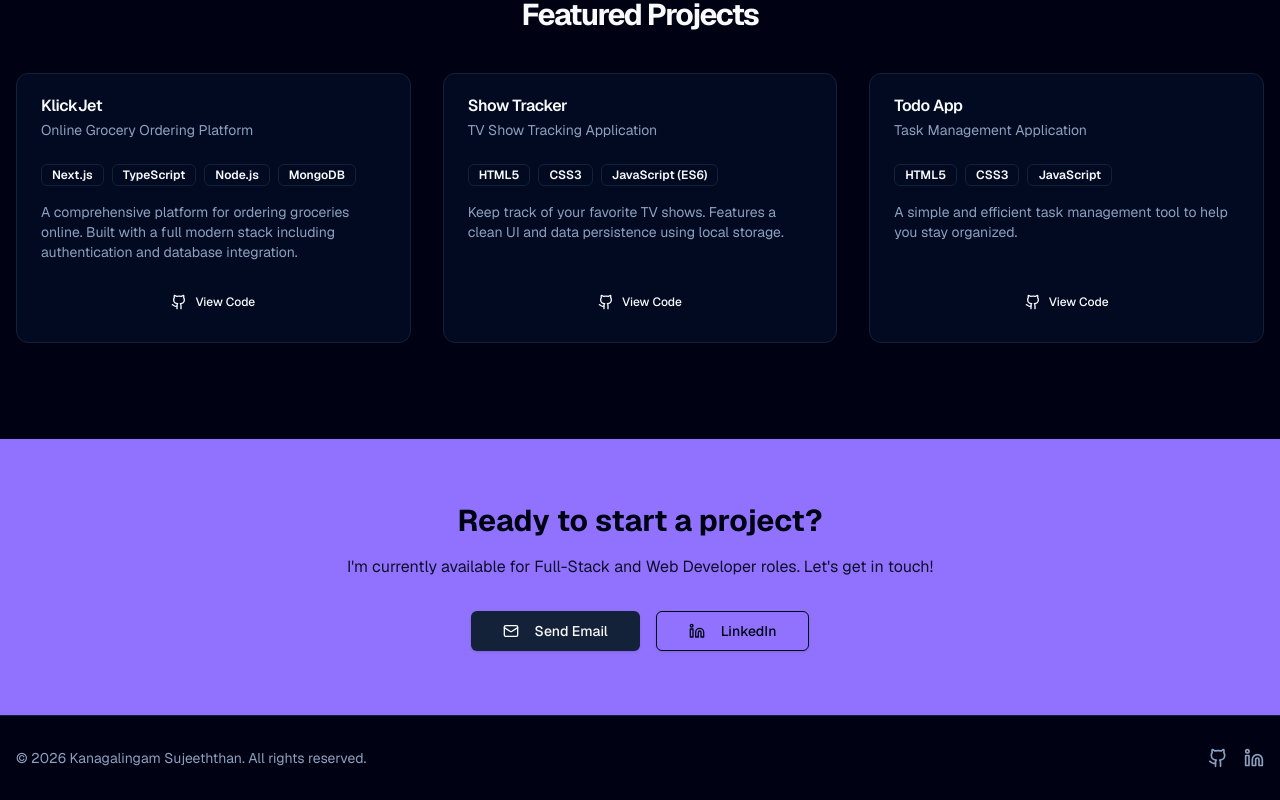
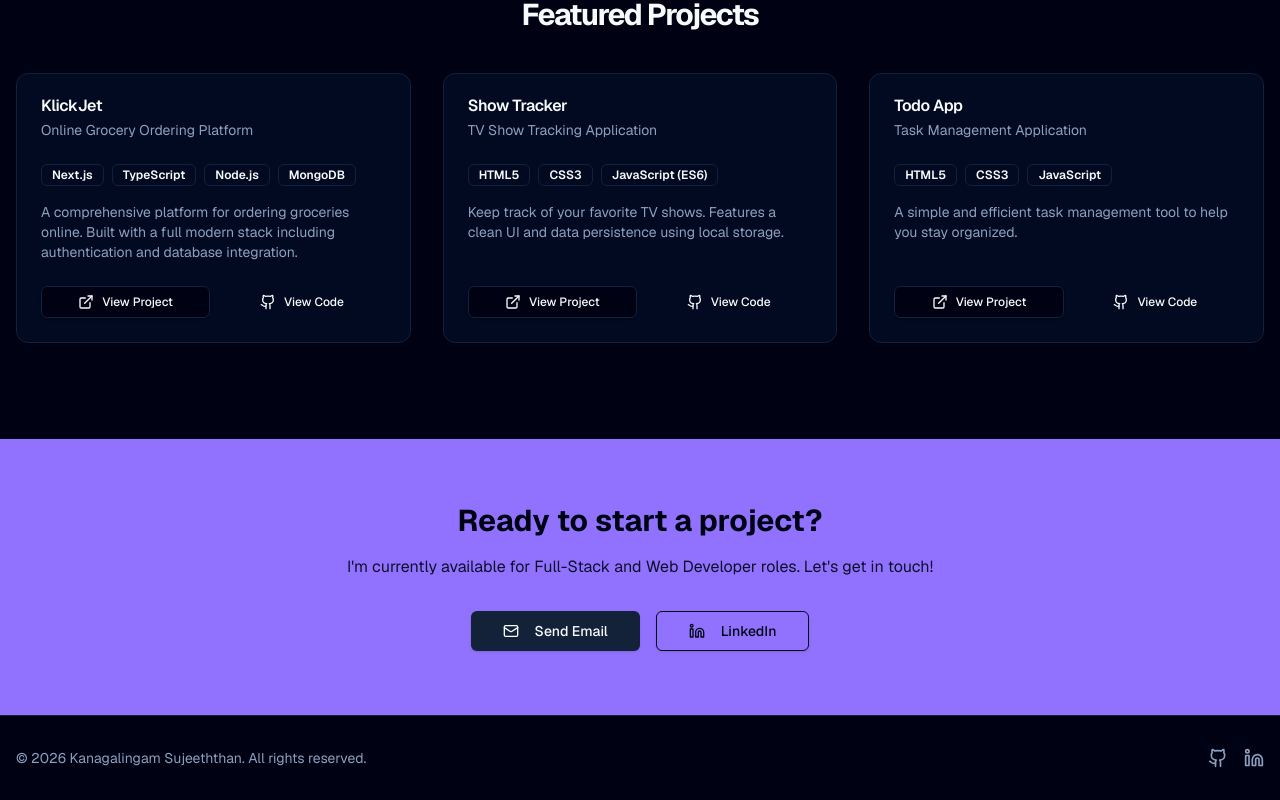
Before and after one commit to Sujeeththan/my-portfolio, a Next.js app: page / in a window 1280 px wide. Shown: the part 1856-2656 px from the top of the page. Built offline with nearby package versions, Linux system fonts and the light colour scheme.

Commit message:
add the view project

```diff
--- a/src/app/page.tsx
+++ b/src/app/page.tsx
@@ -244,8 +244,13 @@ export default function Home() {
                   A comprehensive platform for ordering groceries online. Built with a full modern stack including authentication and database integration.
                 </p>
               </CardContent>
-              <CardFooter>
-                <Button variant="ghost" size="sm" className="w-full gap-2">
+              <CardFooter className="flex gap-2">
+                <Button variant="outline" size="sm" className="flex-1 gap-2" asChild>
+                  <a href="https://klickjet.vercel.app" target="_blank" rel="noopener noreferrer">
+                    <ExternalLink className="h-4 w-4" /> View Project
+                  </a>
+                </Button>
+                <Button variant="ghost" size="sm" className="flex-1 gap-2">
                   <Github className="h-4 w-4" /> View Code
                 </Button>
               </CardFooter>
@@ -267,8 +272,13 @@ export default function Home() {
                   Keep track of your favorite TV shows. Features a clean UI and data persistence using local storage.
                 </p>
               </CardContent>
-              <CardFooter>
-                <Button variant="ghost" size="sm" className="w-full gap-2">
+              <CardFooter className="flex gap-2">
+                <Button variant="outline" size="sm" className="flex-1 gap-2" asChild>
+                  <a href="#" target="_blank" rel="noopener noreferrer">
+                    <ExternalLink className="h-4 w-4" /> View Project
+                  </a>
+                </Button>
+                <Button variant="ghost" size="sm" className="flex-1 gap-2">
                   <Github className="h-4 w-4" /> View Code
                 </Button>
               </CardFooter>
@@ -290,8 +300,13 @@ export default function Home() {
                   A simple and efficient task management tool to help you stay organized.
                 </p>
               </CardContent>
-              <CardFooter>
-                <Button variant="ghost" size="sm" className="w-full gap-2">
+              <CardFooter className="flex gap-2">
+                <Button variant="outline" size="sm" className="flex-1 gap-2" asChild>
+                  <a href="#" target="_blank" rel="noopener noreferrer">
+                    <ExternalLink className="h-4 w-4" /> View Project
+                  </a>
+                </Button>
+                <Button variant="ghost" size="sm" className="flex-1 gap-2">
                   <Github className="h-4 w-4" /> View Code
                 </Button>
               </CardFooter>
```
